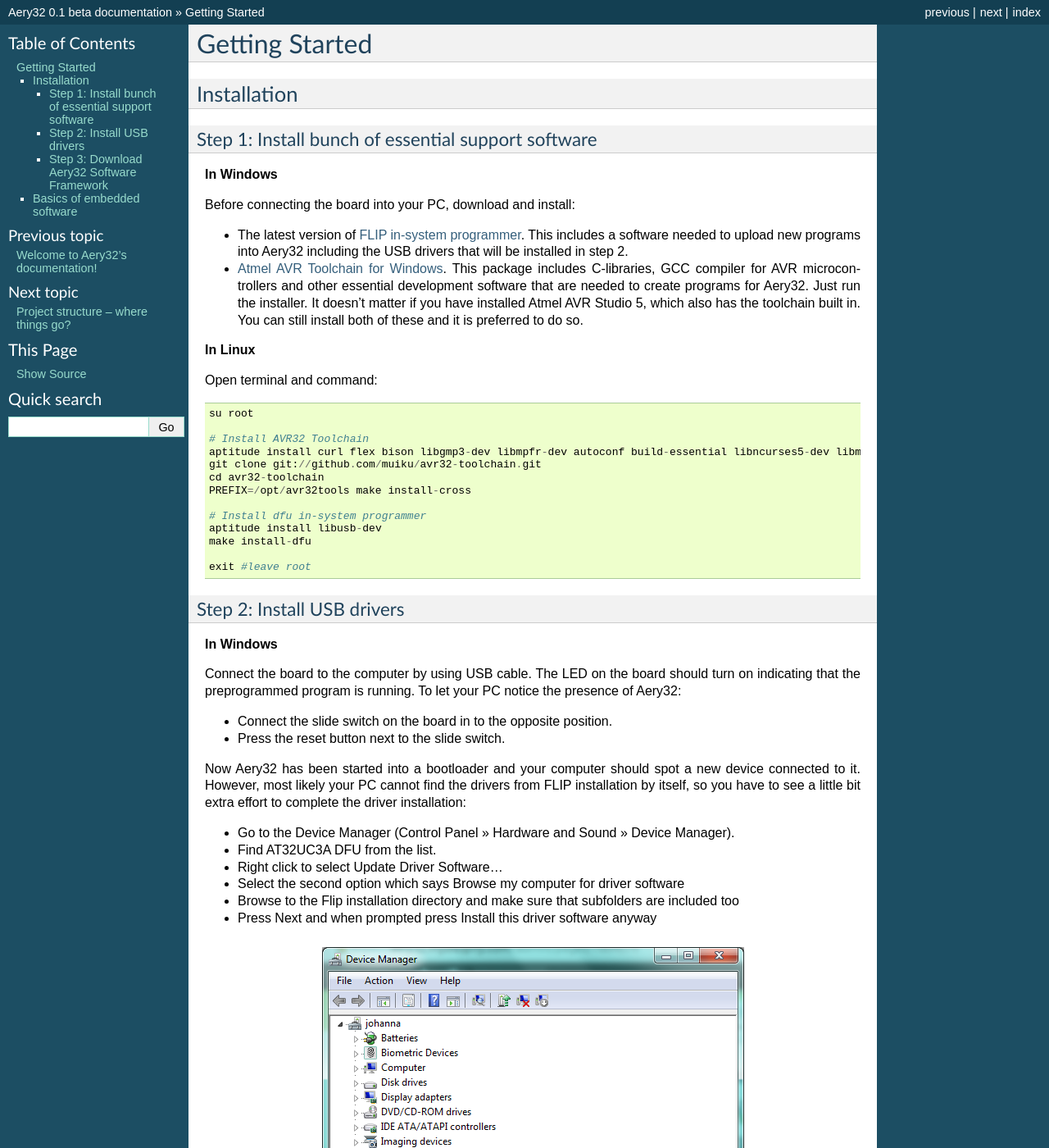
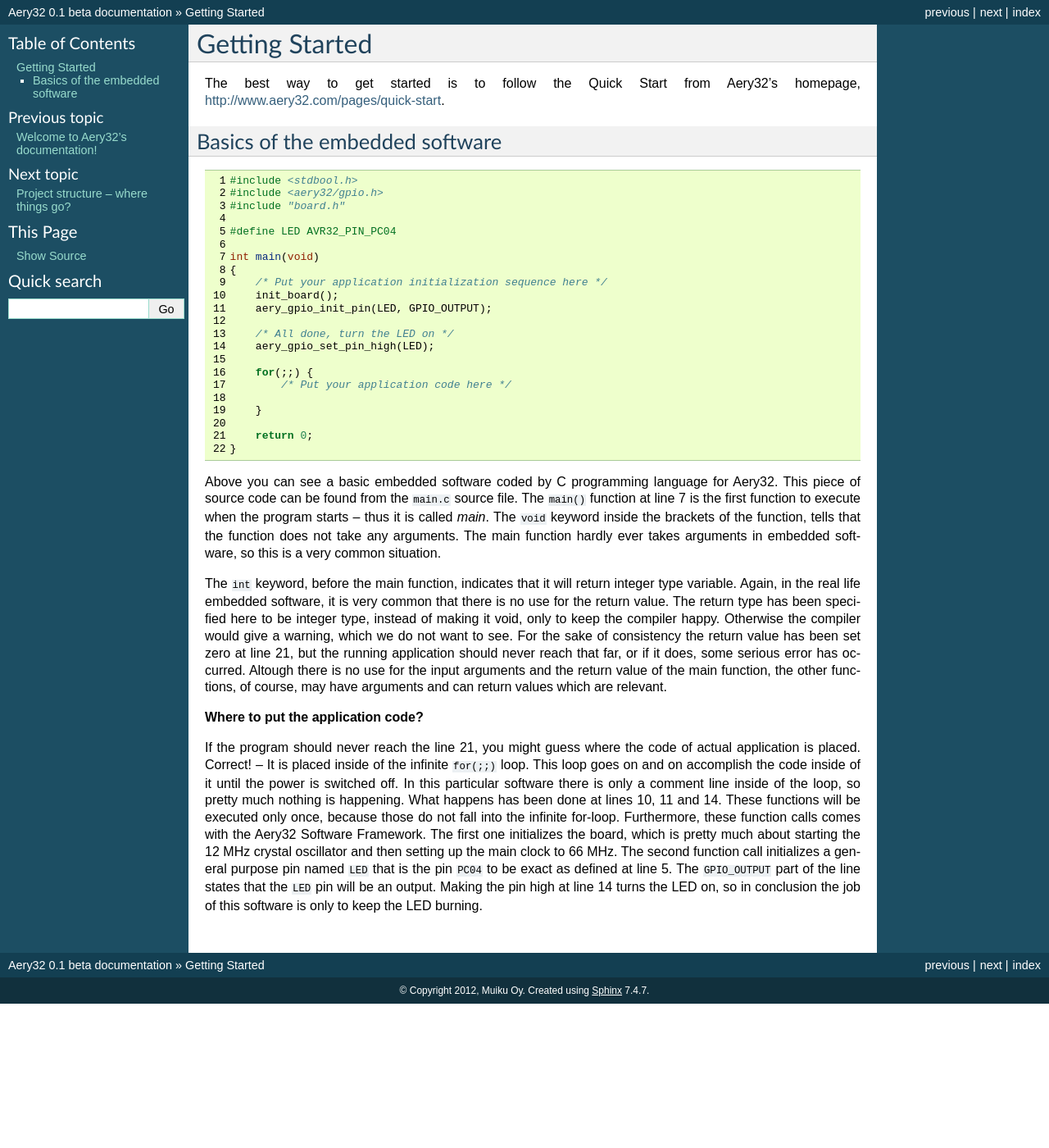
Before and after one commit to aery32/aery32-refguide, a Sphinx documentation site: the page built from source/getting_started.rst, in a window 1280 px wide and 1400 px high. Shown: the whole window at 82% size. Built offline with Sphinx 7.4.7, drawn with Linux system fonts in a browser that asks for light colours; some of the changed text lies outside the part shown.

Commit message:
Update getting started and project structure

```diff
--- a/source/getting_started.rst
+++ b/source/getting_started.rst
@@ -1,68 +1,11 @@
 Getting Started
 ===============
 
-Installation
-----
-
-Step 1: Install bunch of essential support software
-''''
-
-**In Windows**
-
-Before connecting the board into your PC, download and install:
-
-- The latest version of `FLIP in-system programmer <http://www.atmel.com/tools/FLIP.aspx>`_. This includes a software needed to upload new programs into Aery32 including the USB drivers that will be installed in step 2.
-- `Atmel AVR Toolchain for Windows <http://www.atmel.com/tools/ATMELAVRTOOLCHAIN3_2_3FORWINDOWS.aspx>`_. This package includes C-libraries, GCC compiler for AVR microcontrollers and other essential development software that are needed to create programs for Aery32. Just run the installer. It doesn't matter if you have installed Atmel AVR Studio 5, which also has the toolchain built in. You can still install both of these and it is preferred to do so.
-
-**In Linux**
-
-Open terminal and command::
-
-    su root
-
-    # Install AVR32 Toolchain
-    aptitude install curl flex bison libgmp3-dev libmpfr-dev autoconf build-essential libncurses5-dev libmpc-dev texinfo
-    git clone git://github.com/muiku/avr32-toolchain.git
-    cd avr32-toolchain
-    PREFIX=/opt/avr32tools make install-cross
-
-    # Install dfu in-system programmer
-    aptitude install libusb-dev
-    make install-dfu
-
-    exit #leave root
-
-Step 2: Install USB drivers
-''''
-
-**In Windows**
-
-Connect the board to the computer by using USB cable. The LED on the board should turn on indicating that the preprogrammed program is running. To let your PC notice the presence of Aery32:
-
-- Connect the slide switch on the board in to the opposite position.
-- Press the reset button next to the slide switch.
-
-Now Aery32 has been started into a bootloader and your computer should spot a new device connected to it. However, most likely your PC cannot find the drivers from FLIP installation by itself, so you have to see a little bit extra effort to complete the driver installation:
-
-- Go to the Device Manager (Control Panel » Hardware and Sound » Device Manager).
-- Find AT32UC3A DFU from the list.
-- Right click to select Update Driver Software...
-- Select the second option which says Browse my computer for driver software
-- Browse to the Flip installation directory and make sure that subfolders are included too
-- Press Next and when prompted press Install this driver software anyway
-
-.. figure:: images/flipinstall3.png
-
-.. figure:: images/flipinstall2.png
-
-Step 3: Download Aery32 Software Framework
-''''
-
-todo
+The best way to get started is to follow the Quick Start from Aery32's homepage, http://www.aery32.com/pages/quick-start.
 
 
-Basics of embedded software
----------------------------
+Basics of the embedded software
+-------------------------------
 
 .. code-block:: c
     :linenos:
@@ -75,8 +18,12 @@
 
     int main(void)
     {
+        /* Put your application initialization sequence here */
         init_board();
-        aery_gpio_init_pin(LED, GPIO_OUTPUT|GPIO_HIGH);
+        aery_gpio_init_pin(LED, GPIO_OUTPUT);
+
+        /* All done, turn the LED on */
+        aery_gpio_set_pin_high(LED);
 
         for(;;) {
             /* Put your application code here */
@@ -86,10 +33,10 @@
         return 0;
     }
 
-Above you can see a basic embedded software coded by C programming language for Aery32. This piece of source code can be found from the ``src/main.c``. The ``main()`` function at line 7 is the first function to execute when the program starts -- thus it is called as the main function. The void keyword inside the brackets of the main function tells that it does not take any arguments. The main function hardly ever takes arguments in embedded software, so this is a very common situation.
+Above you can see a basic embedded software coded by C programming language for Aery32. This piece of source code can be found from the ``main.c`` source file. The ``main()`` function at line 7 is the first function to execute when the program starts -- thus it is called *main*. The ``void`` keyword inside the brackets of the function, tells that the function does not take any arguments. The main function hardly ever takes arguments in embedded software, so this is a very common situation.
 
-The int keyword, before the main function, indicates that it will return integer type variable. Again, in the real life embedded software it is very common that there is no use for this piece of information. The return type has been specified here to be integer type, instead of making it void, only to keep the compiler happy. Otherwise the compiler would give a warning, which we do not want to see. For the sake of consistency the return value has been set zero at line 17, but the running application should never reach that far, or if it does, some serious error has occurred. Altough there is no use for the input arguments and the return value of the main, the embeded software code can, and most probably will, include other functions and those functions, of course, may have arguments and can return values which are relevant.
+The ``int`` keyword, before the main function, indicates that it will return integer type variable. Again, in the real life embedded software, it is very common that there is no use for the return value. The return type has been specified here to be integer type, instead of making it void, only to keep the compiler happy. Otherwise the compiler would give a warning, which we do not want to see. For the sake of consistency the return value has been set zero at line 21, but the running application should never reach that far, or if it does, some serious error has occurred. Altough there is no use for the input arguments and the return value of the main function, the other functions, of course, may have arguments and can return values which are relevant.
 
 **Where to put the application code?**
 
-If the program should never reach the line 17, you might guess where the code of actual application is placed. Correct! – It is placed inside of the infinite ``for(;;)`` loop. This loop goes on and on accomplish the code inside of it until the power is switched off. In this particular software there is only a comment line inside of the loop, so pretty much nothing is happening. What happens has been done at lines 9 and 10. These functions will be executed only once, because those do not fall into infinite for-loop. Furthermore, both of the function calls in those lines comes with the Aery32 Software Framework. The first one initializes the board, which is pretty much about starting the 12 MHz crystal oscillator and then setting up the main clock to 66 MHz. The second function call initializes a general purpose pin named ``LED`` that is the pin ``PC04`` to be exact as defined at line 5. The ``GPIO_OUTPUT|GPIO_HIGH`` part of the line states that the ``LED`` pin will be an output and initialized as high, meaning that a voltage of 3.3 V will appear on that pin. This turns the LED on, so in conclusion the job of this software is only to keep the LED burning.
+If the program should never reach the line 21, you might guess where the code of actual application is placed. Correct! – It is placed inside of the infinite ``for(;;)`` loop. This loop goes on and on accomplish the code inside of it until the power is switched off. In this particular software there is only a comment line inside of the loop, so pretty much nothing is happening. What happens has been done at lines 10, 11 and 14. These functions will be executed only once, because those do not fall into the infinite for-loop. Furthermore, these function calls comes with the Aery32 Software Framework. The first one initializes the board, which is pretty much about starting the 12 MHz crystal oscillator and then setting up the main clock to 66 MHz. The second function call initializes a general purpose pin named ``LED`` that is the pin ``PC04`` to be exact as defined at line 5. The ``GPIO_OUTPUT`` part of the line states that the ``LED`` pin will be an output. Making the pin high at line 14 turns the LED on, so in conclusion the job of this software is only to keep the LED burning.
--- a/source/project_structure.rst
+++ b/source/project_structure.rst
@@ -1,61 +1,39 @@
 Project structure -- where things go?
 =====================================
 
-Aery32 Software Framework provides a complete project structure to start AVR32 development right away. You just start coding and adding your files. The default project directory structure looks like this::
+Aery32 Software Framework provides a complete project structure to start AVR32 development right away. You just start coding and adding your files. The default project directory structure, if downloaded from GitHub, looks like this::
 
-    examples/
-    include/
+    projectname/
         aery32/
-    ldscripts/
-    lib/
-    src/
-        aery32/
+            ...
+        examples/
+            ...
         board.c
         board.h
         main.c
-    .gitignore
-    Doxyfile
-    LICENSE.txt
-    Makefile
-    README.md
+        Makefile
 
-**examples/**
+It is intended that you work under the root directory most of the time as that is the place where you keep adding your .c source files and .h header files.
 
-All the example programs are placed under this directory. Every program is completely independent. To test one you can just replace the ``src/main.c`` with one of the example programs and it works out of box when uploaded into the board. Otherwise if you do not need these files you can remove this folder.
-
-**include/**
-
-Contains only Aery32 Software Framework header files -- there are plenty of documentation in these files too. This is also the place for the vendor header files you might need in your project.
-
-**ldscripts/**
-
-This is a place for linker scripts -- essential files to define the mcu memory structure in liking process. You should not need to hassle with these files.
-
-**lib/**
-
-The archive of the compiled aery32 source files appers in this directory after the first compile process.  The ``lib/`` folder is also related with the vendor stuff as external libraries you may be using can be dropped there -- the Makefile scans the folder for the libraries.
-
-**src/**
-
-It is intended that you work under the ``src/`` directory most of the time as that is the place where you keep adding your .c source files and .h header files. You can also place your header files under ``include/`` if you like it that way.
-
-``board.c``, ``board.h`` and ``main.c`` under the ``src/`` folder provides a starting point for your project. These files are not copyrighted so what ever you write into these files is your property and you are allowed to copyright it for yourself.
-
-`src/main.c`
+**main.c**
 
 .. code-block:: c
     :linenos:
 
     #include <stdbool.h>
-    #include "aery32/gpio.h"
+    #include <aery32/gpio.h>
     #include "board.h"
 
     #define LED AVR32_PIN_PC04
 
     int main(void)
     {
+        /* Put your application initialization sequence here */
         init_board();
-        aery_gpio_init_pin(LED, GPIO_OUTPUT|GPIO_HIGH);
+        aery_gpio_init_pin(LED, GPIO_OUTPUT);
+
+        /* All done, turn the LED on */
+        aery_gpio_set_pin_high(LED);
 
         for(;;) {
             /* Put your application code here */
@@ -67,96 +45,21 @@
 
 The ``main.c`` source file contains the default main function where to start. At the top of the file couple of header files are also included in advance. For example, you most probably are going to use general peripheral input and output pins so ``"aery32/gpio.h"`` has been included.
 
-`src/board.h`
+**board.h**
 
-.. code-block:: c
-    :linenos:
+This is a place for the board specific function prototypes and supportive ``#define`` macros, which provide a way to do configuration. The board initialization functions has been already implemented and can be located inside of ``board.c``.
 
-    #ifndef __BOARD_H
-    #define __BOARD_H
-
-    #ifdef __cplusplus
-    extern "C" {
-    #endif
-
-    #define OSC0_FREQ 12000000UL
-
-    #define HSBMASK_DEFAULT 0xFFFFFFFF;
-    #define PBAMASK_DEFAULT 0xFFFFFFFF;
-    #define PBBMASK_DEFAULT 0xFFFFFFFF;
-
-    void init_board(void);
-
-    #ifdef __cplusplus
-    }
-    #endif
-
-    #endif
-
-This is a place for the board specific function prototypes and supportive #defines, which provide a way to do configuration. The board initialization functions has been already implemented and can be located inside of ``src/board.c``.
-
-`src/board.c`
-
-.. code-block:: c
-    :linenos:
-
-    #include <stdbool.h>
-    #include "aery32/pm.h"
-    #include "aery32/gpio.h"
-    #include "board.h"
-
-    void init_board(void)
-    {
-        /* Initialize all pins input */
-        aery_gpio_init_pins(
-            porta,      /* pointer to port address */
-            0xffffffff, /* pin mask */
-            GPIO_INPUT  /* option flags */
-        );
-        aery_gpio_init_pins(portb, 0xffffffff, GPIO_INPUT);
-        aery_gpio_init_pins(portc, 0x0000003f, GPIO_INPUT);
-
-        /* Start oscillator */
-        aery_pm_start_osc(
-            0,                  /* oscillator number */
-            PM_OSC_MODE_GAIN3,  /* oscillator mode, see datasheet p.74 */
-            PM_OSC_STARTUP_36ms /* oscillator startup time */
-        );
-
-        aery_pm_wait_osc_to_stabilize(0 /* oscillator number */);
-
-        /* Initialize f_vco0 of PLL0 to be 138 MHz. */
-        aery_pm_init_pllvco(
-            pll0,               /* pointer to pll address */
-            PM_PLL_SOURCE_OSC0, /* source clock */
-            11,                 /* multiplier */
-            1,                  /* divider */
-            false               /* high frequency */
-        );
-
-        /* Enable PLL0 with divide by two block to set f_pll0 to f_vco0 / 2
-         * or 66 MHz. */
-        aery_pm_enable_pll(pll0, true  /* divide by two */);
-
-        aery_pm_wait_pll_to_lock(pll0);
-
-        /* Set main clock source to PLL0 == 66 MHz */
-        aery_pm_select_mck(PM_MCK_SOURCE_PLL0 /* master clock source */);
-
-        /* Peripheral clock masking. By default all modules are enabled.
-         * You might be interested in to disable modules you are not using. */
-        pm->hsbmask = HSBMASK_DEFAULT;
-        pm->pbamask = PBAMASK_DEFAULT;
-        pm->pbbmask = PBBMASK_DEFAULT;
-
-        while (!(pm->isr & AVR32_PM_ISR_MSKRDY_MASK));
-            /* Clocks are now masked according to (CPU/HSB/PBA/PBB)_MASK
-             * registers. */
-
-    }
+**board.c**
 
 The default board initialization function can be found here. First it sets all GPIO pins to be inputs. Then it configures the board's power manager: starts the oscillator and clocks the master clock to 66 MHz. When you are changing the way how the board is initialized this is the place where to do it.
 
+**aery32/**
+
+Contains the source files of Aery32 library. The archive of the library appers in this directory after the first compile process. The ``aery32/`` subdirectory contains the header files, where you can find plenty of documentation. You can also find the linker scripts here, which are essential files to define the MCU memory structure in liking process. However, you should not need to hassle with these files.
+
+**examples/**
+
+All the example programs are placed under this directory. Every program is completely independent. To test one you can just replace the ``main.c`` with one of the example programs and it works out of box when uploaded into the board. Otherwise if you do not need these files you can remove this folder.
 
 
 Makefile
@@ -190,31 +93,29 @@
 
     make programs
 
-How to add new source files
-'''''''''''''''''''''''''''
+How to introduce new source files in the Makefile
+'''''''''''''''''''''''''''''''''''''''''''''''''
 
-Let's say I would like to separate my source code into a ``src/newfile.c``. After creating the file I have to edit Makefile to get the ``newfile.c`` compiled. So, open Makefile into your editory and find the line::
+Let's say I would like to separate my source code into a ``my/`` directory under the project root. After creating the directory I have to edit Makefile to get the source files under this directory compiled. So, open Makefile into your editory and find the line::
 
-    sources=main.c board.c
+    SOURCES=$(wildcard *.c)
 
 Edit this line so that it looks like this::
 
-    sources=main.c board.c newfile.c
+    SOURCES=$(wildcard *.c) $(wildcard my/*.c)
 
-If you need to add a header file for the ``newfile.c``, put it under ``src/`` or ``include/`` directory. You don't have to edit the Makefile at this point anymore.
-
+You can also add single .c files at the end of this list.
 
 Example programs
 ----------------
 
-Aery32 Framework comes with plenty of example programs, which **work out of box**. To test, for example, how USB can be used as a virtual COM port connect the board to USB and do the following:
+Aery32 Framework comes with plenty of example programs, which **work out of box**. To test, for example, the LED toggling demo do the following:
 
 **In Windows**
 
 Open Command Prompt and command::
 
-    cd myaery32-project
-    cp examples\usbcdc.c src\main.c
+    cp examples\toggle_led.c main.c
     make programs
 
 The quickest way to access Command Prompt is to press Windows-key and R (Win+R) at the same time, and type cmd.
@@ -223,15 +124,10 @@
 
 Open terminal and::
 
-    cd myaery32-project
-    cp examples/usbcdc.c src/main.c
+    cp examples/toggle_led.c main.c
     make programs
 
-The following lines of commands overwrite the present ``main.c`` with the ``usbcdc.c`` example program and uploads\programs it into the development board. The program starts running immediately and writes *"Hello USB"* to COM port. Depending which COM port the board is connected, you can see the results by connecting to the port via terminal program. In Windows you can use `Putty <http://www.chiark.greenend.org.uk/~sgtatham/putty/download.html>`_ for this.
-
-.. note::
-
-  The detailed instructions how to use the specific example program can be found from the example specific page, see the list below.
+The following lines of commands overwrite the present ``main.c`` with the example and the uploads (or programs) it into the development board. The program starts running immediately.
 
 .. note::
 
@@ -249,45 +145,45 @@
 
     CC=avr32-g++
 
-Also change this line below::
+Also change the line below::
 
-    CFLAGS=-std=gnu99 -Wall -O2 -mpart=$(mpart) \
+    CSTD=gnu99
 
 to::
 
-    CFLAGS=-std=gnu++98 -Wall -O2 -mpart=$(mpart) \
+    CSTD=gnu++98
 
 Or if you feel more experimental, you can chooce one of these: c++0x or gnu++0x.
 
-Now you can use C++ in your project. Remember also to use the ``.hh`` header files of Aery32 instead of ``.h`` files. For example, instead of using
+Now you can use C++ in your project. Remember to use the ``.hh`` header files instead of ``.h`` files. For example, instead of using
 
 .. code-block:: c
 
-    #include "aery32/gpio.h"
+    #include >aery32/gpio.h>
 
 use
 
 .. code-block:: c
 
-    #include "aery32/gpio.hh"
+    #include <aery32/gpio.hh>
 
-At the moment Aery32 Software Framework enables only the namespaces in C++, so this is pretty much all C++ that comes in Aery32. Of course using C++ also allows checks toward enums, which are used with some functions.
+At the moment Aery32 Software Framework uses only the C++ namespaces. The benefits of using namespace is that you can omit the *aery_* prefix in the function calls. This has been demonstrated below::
 
 .. code-block:: c
     :linenos:
 
     #include <stdbool.h>
-    #include "aery32/gpio.hh"
+    #include <aery32/gpio.hh>
     #include "board.h"
 
     #define LED AVR32_PIN_PC04
 
-    using namespace aery;
+    using namespace aery;   // enable aery namespace
 
     int main(void)
     {
         init_board();
-        gpio_init_pin(LED, GPIO_OUTPUT|GPIO_HIGH); // yay! no aery_ prefix \o/
+        gpio_init_pin(LED, GPIO_OUTPUT|GPIO_HIGH); // yay! no "aery_" prefix
 
         for(;;) {
             /* Put your application code here */
```
Also changed, not shown: source/delay_functions.rst (+7 -4 lines).
